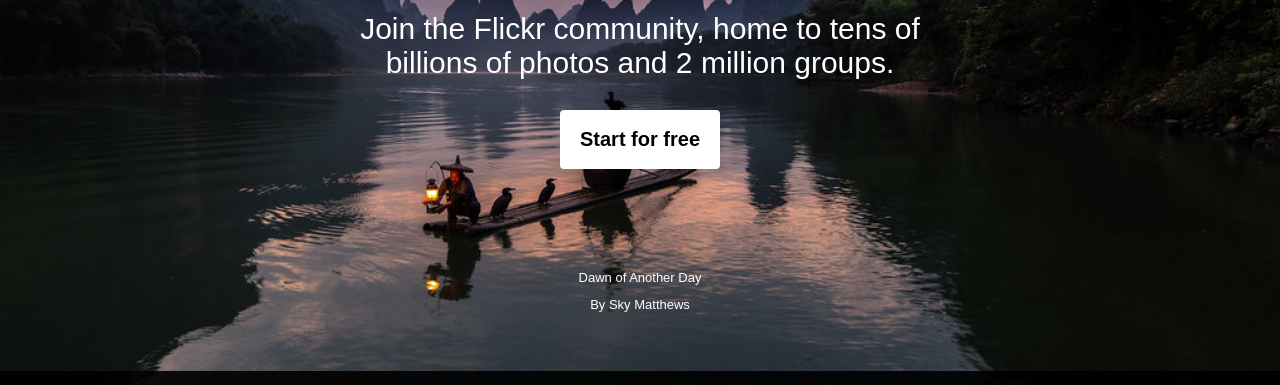
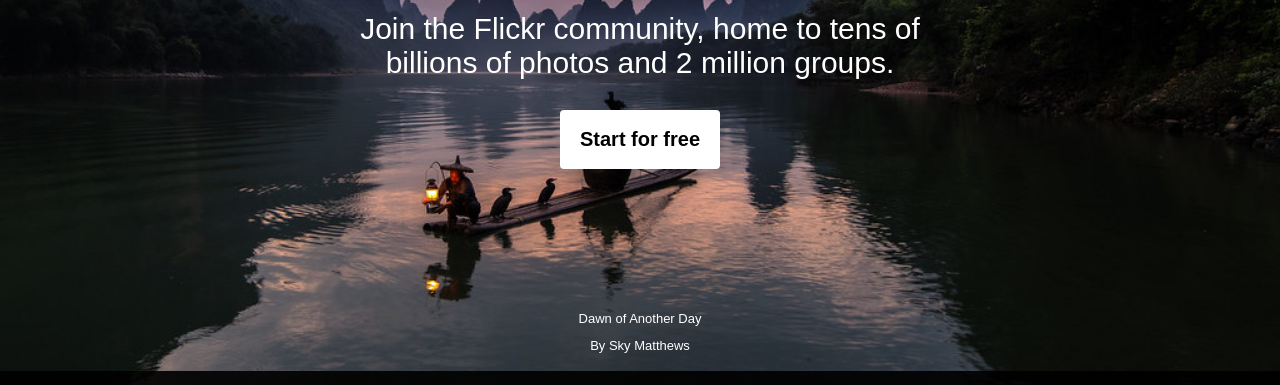
Before and after one commit to danielaebazan/flickr-pixel-perfect, a plain HTML site: page index.html in a window 1280 px wide. Shown: the part 372-757 px from the top of the page. Drawn offline with Linux system fonts and the light colour scheme.

Commit message:
Update style.css

```diff
--- a/style.css
+++ b/style.css
@@ -135,8 +135,11 @@ footer {
     font-size: 13px;
     padding: 10px;
     text-align: center;
-    margin-top: 555px;
     color: white;
+    position: absolute;
+    bottom: 65px;
+    left: 50%;
+    transform: translateX(-50%);
 }
 
 .title:hover {
```
